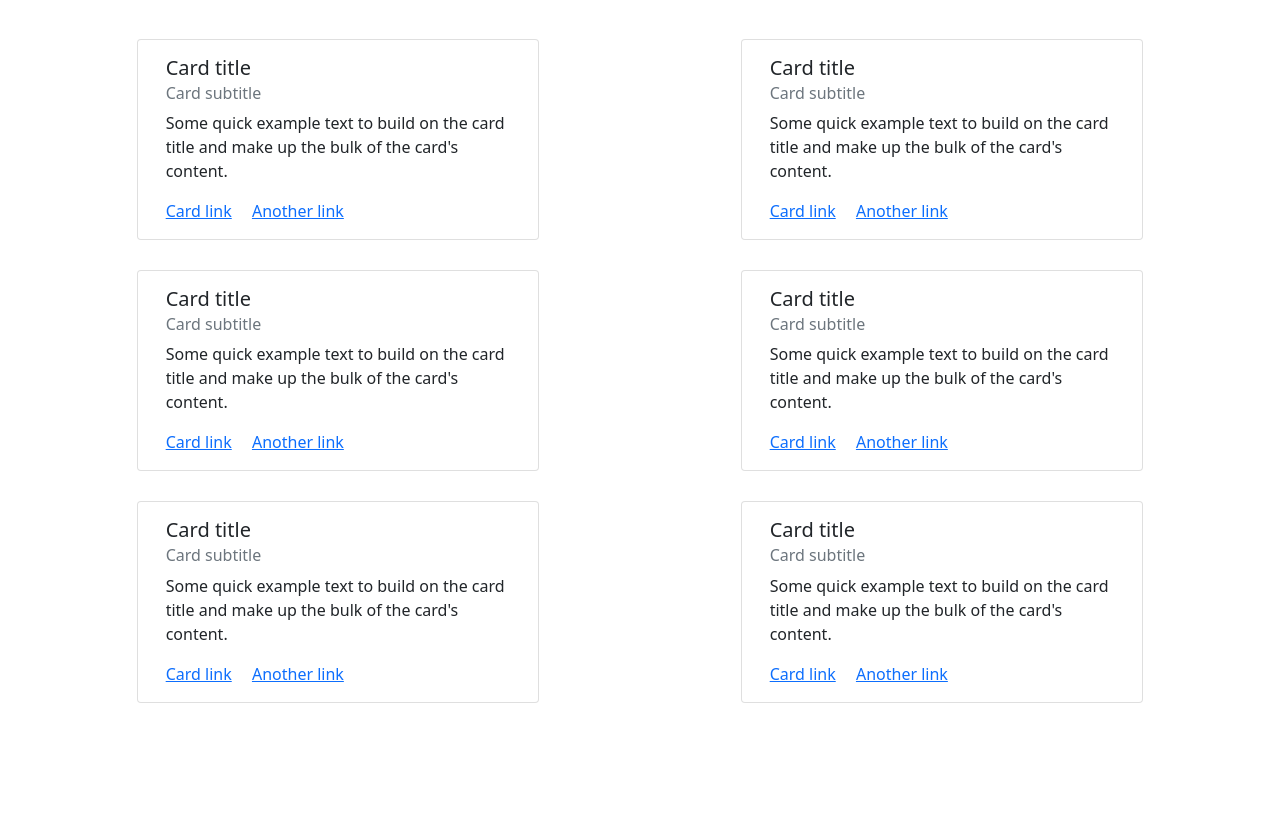
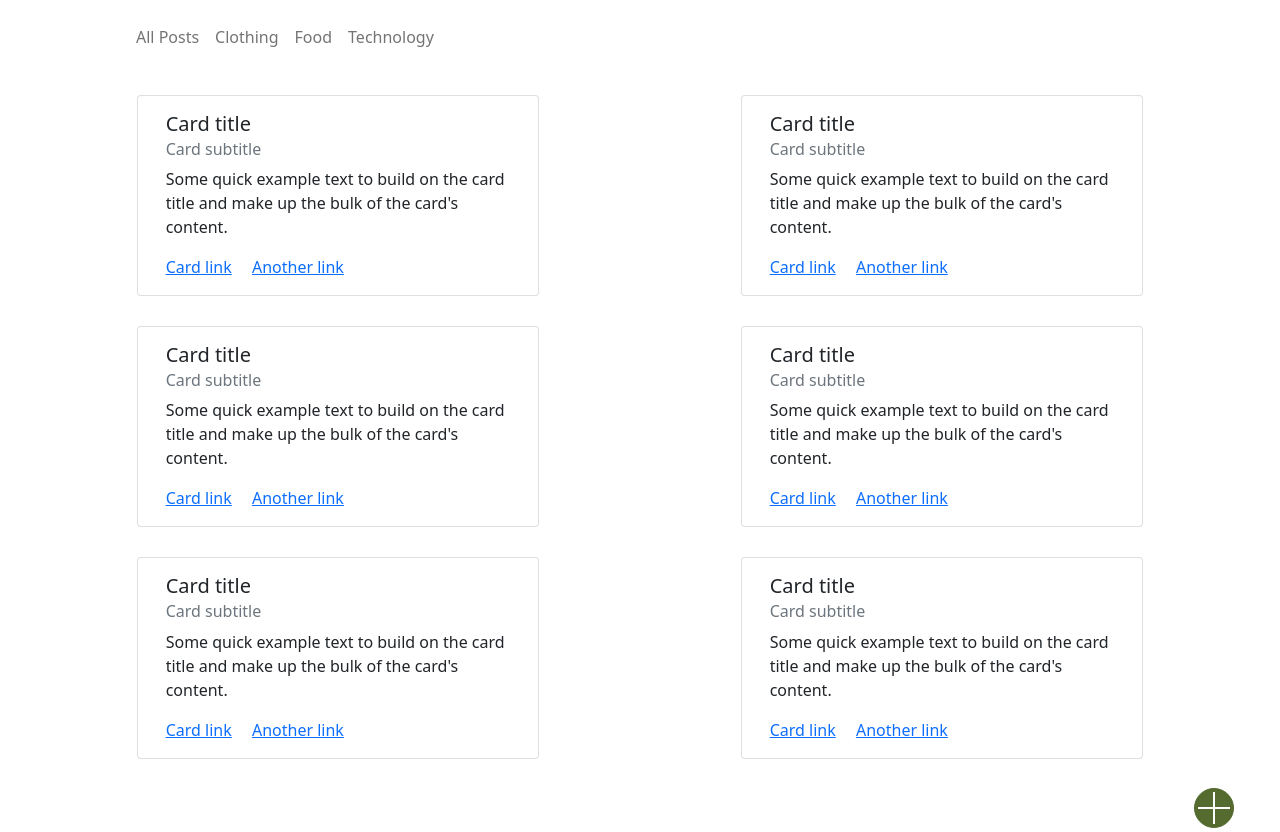
Before and after one commit to pvandhana/SustainabilityProject, a plain HTML site: page search.html in a window 1280 px wide. Shown: the part 115-947 px from the top of the page. Before the commit the page ends 818 px from the top, so only its background shows below. Drawn offline with nearby package versions, Linux system fonts and the light colour scheme.

Commit message:
Add files via upload

```diff
--- a/search.html
+++ b/search.html
@@ -28,6 +28,25 @@
                 </ul>
             </div>
         </nav>
+
+    <nav class="navbar navbar-expand-lg navbar-light" style="padding-left: 10%;">
+        <div class="collapse navbar-collapse" id="navbarNav">
+          <ul class="navbar-nav">
+            <li class="nav-item active">
+              <a class="nav-link" href="#">All Posts</a>
+            </li>
+            <li class="nav-item">
+              <a class="nav-link" href="#">Clothing</a>
+            </li>
+            <li class="nav-item">
+              <a class="nav-link" href="#">Food</a>
+            </li>
+            <li class="nav-item">
+                <a class="nav-link" href="#">Technology</a>
+            </li>
+          </ul>
+        </div>
+      </nav>
 
 
     <div class="row px-5" style="padding-top: 30px;">
@@ -90,4 +109,7 @@
               </div>
         </div>
     </div>
+    <div class="sticky" style="padding-left: 93%; padding-top: 2%;">
+        <button class="circle plus"></button>
+    </div>
 </body>
--- a/style.css
+++ b/style.css
@@ -109,3 +109,72 @@ body {
 .searchbar-open {
     width: 100%
 }
+
+div.sticky {
+    position: -webkit-sticky; /* Safari */
+    position: sticky;
+    top: 0;
+  }
+
+  .circle{
+    border: 1px solid #556B2F;
+    box-shadow: inset 1px 1px 3px #556B2F;
+    width: 40px;
+    height: 40px;
+    border-radius: 100%;
+    position: relative;
+    margin: 4px;
+    display: inline-block;
+    vertical-align: middle;
+    background: #556B2F;
+}
+.circle:hover{
+    background: #556B2F;
+}
+.circle:active{
+    background: radial-gradient(#556B2F, #556B2F);
+}
+.circle:before,
+.circle:after{
+    content:'';position:absolute;top:0;left:0;right:0;bottom:0;
+}
+/* PLUS */
+.circle.plus:before,
+.circle.plus:after {
+    background:white;
+    box-shadow: 1px 1px 1px #556B2F;
+}
+.circle.plus:before{
+    width: 2px;
+    margin: 3px auto;
+}
+.circle.plus:after{
+    margin: auto 3px;
+    height: 2px;
+    box-shadow: none;
+}
+/* MINUS */
+.circle.minus:before{
+    background: #cc0000;
+    margin: auto 3px;
+    height: 2px;
+    box-shadow: 0px 1px 1px #ffffff9e;
+}
+/* CROSS */
+.circle.cross:after,
+.circle.cross:before{
+    background: #000;
+    margin: auto 4px;
+    height: 2px;
+    transform:rotateZ(45deg);
+    box-shadow: 0px 1px 1px #ffffff9e;
+}
+.circle.cross:after{
+    transform:rotateZ(-45deg);
+}
+
+div.sticky {
+    position: -webkit-sticky; /* Safari */
+    position: sticky;
+    top: 0;
+  }
```
Also changed, not shown: form.html (added, +61 -0 lines).
